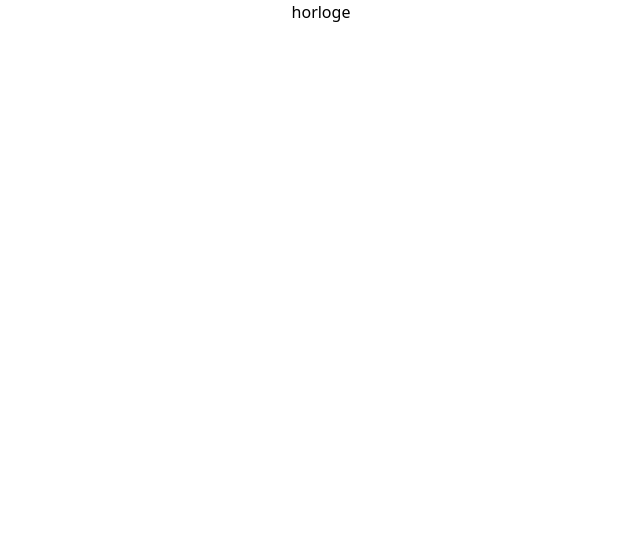
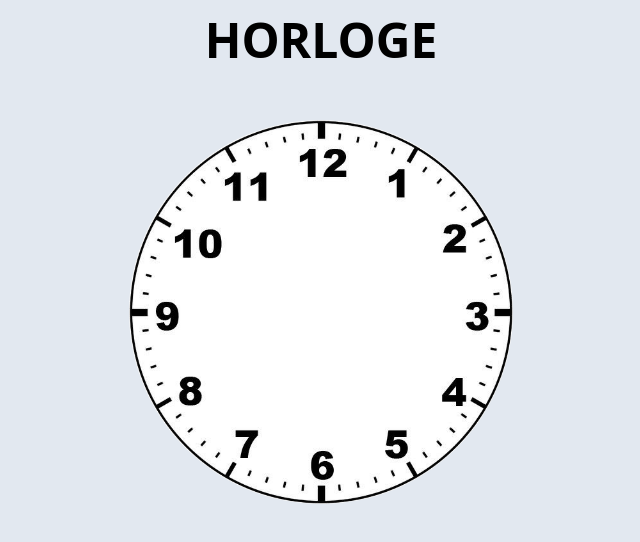
Before and after one commit to Maurice-parfait/L-horloge, a website: page index.html in a window 1280 px wide. Shown: the whole page, without its empty margins (319-959 px from the left). Drawn offline with Linux system fonts and the light colour scheme.

Commit message:
image l'horloge

```diff
--- a/index.html
+++ b/index.html
@@ -7,7 +7,19 @@
     <link rel="stylesheet" href="src/output.css">
     <!-- npx tailwindcss -i ./CSS/Style.css -o ./src/output.css --watch -->
 </head>
-<body>
-    <h1 class="flex justify-center">horloge</h1>
+<body class="m-0 p-4 box-border h-screen bg-slate-200">
+
+    <h1 class="flex justify-center font-bold text-5xl">HORLOGE</h1>
+
+    <div class="flex justify-center mt-14">
+        <div class="w-96 h-96 rounded-full bg-cover" style="background-image: url(img/horloge.jpeg);">
+
+
+
+        </div>
+    </div>
+
+
+
 </body>
 </html>
```
Also changed, not shown: img/horloge.jpeg (added), src/output.css.
